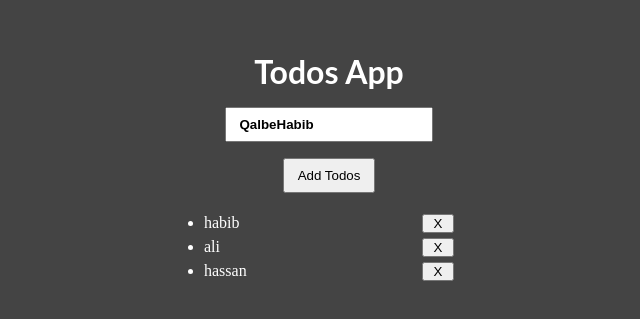
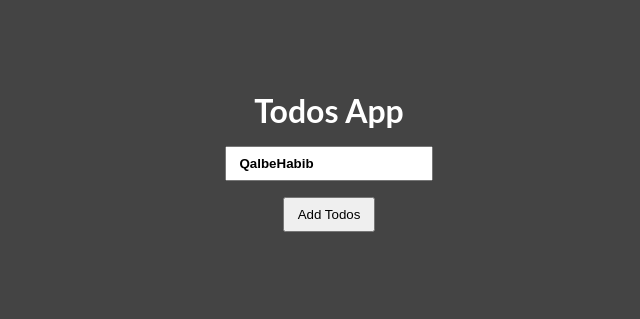
Before and after one commit to QalbeHabib/React-Todos-App, a React (Create React App) app: page / in a window 1280 px wide. Shown: the part 231-550 px from the top of the page, without its empty margins (311-951 px from the left). Built offline with nearby package versions, Linux system fonts and the light colour scheme.

Commit message:
Completed Todo app

```diff
--- a/src/App.js
+++ b/src/App.js
@@ -2,17 +2,32 @@ import React, { useState } from 'react';
 import './style.css';
 
 export default function App() {
-  const [todos, setTodos] = useState(['habib', 'ali', 'hassan']);
+  const [todos, setTodos] = useState([]);
   const [tasks, setTask] = useState('QalbeHabib');
 
   // console.log(tasks)
 
   function createTodo() {
-    setTodos((h) => {
-      setTask('');
-      return [...h, tasks];
-    });
+    if (!tasks) {
+    } else {
+      setTodos((h) => {
+        setTask(''); // For Empty the input field
+        return [...h, tasks];
+      });
+    }
   }
+
+  const deleteTodo = (id) => {
+    setTodos((todos) =>
+      todos.filter((el, idx) => {
+        return idx != id;
+      })
+    );
+  };
+
+  const clearAllTodos = () => {
+    setTodos([]);
+  };
 
   function enterKey(e) {
     // console.log('Event :', e);
@@ -41,16 +56,21 @@ export default function App() {
 
       <div className="todo-container">
         <ul>
-          {todos.map((todo) => {
+          {todos.map((item, idx) => {
             return (
               <div className="todos">
-                <li> {todo} </li>
-                <button className="Del-btn">X</button>
+                <li> {item} </li>
+                <button className="Del-btn" onClick={() => deleteTodo(idx)}>
+                  X
+                </button>
               </div>
             );
           })}
         </ul>
       </div>
+      {/* <button className="btn" onClick={clearAllTodos}>
+        Clear All
+      </button> */}
     </div>
   );
 }
--- a/src/style.css
+++ b/src/style.css
@@ -44,6 +44,9 @@ p {
   margin: 0.3rem;
 }
 
+ul {
+  list-style-type: number;
+}
 /* .todo-container{
   background-color: aliceblue;
   width: 400px;
```
